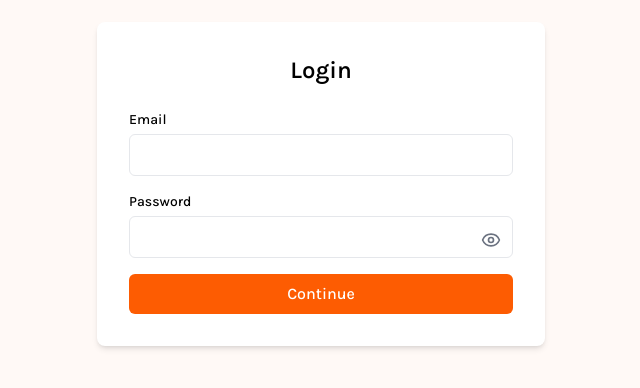
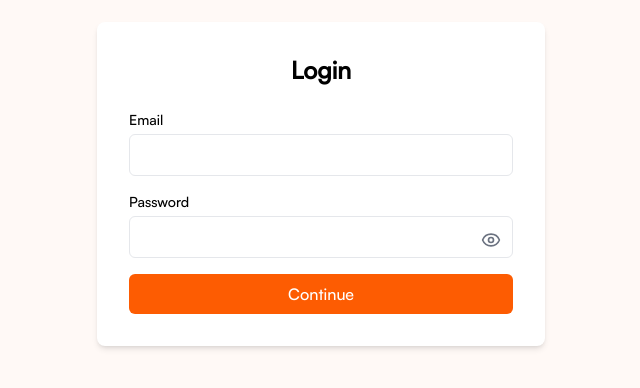
Before and after one commit to HarcourtHamsa/ai-avatar-project, a Next.js app: page / in a window 1280 px wide. Shown: the part 216-604 px from the top of the page, without its empty margins (319-959 px from the left). Built offline with nearby package versions, Linux system fonts and the light colour scheme.

Commit message:
use preffered font

```diff
--- a/src/app/globals.css
+++ b/src/app/globals.css
@@ -19,7 +19,7 @@ body {
 }
 
 * {
-  /* font-family: "Satoshi Medium" !important; */
+  font-family: "Satoshi Medium" !important;
 }
 
 p {
--- a/src/app/layout.js
+++ b/src/app/layout.js
@@ -1,8 +1,8 @@
 import "./globals.css";
-import { Karla } from "next/font/google";
+// import { Karla } from "next/font/google";
 import Providers from "./providers";
 
-const font = Karla({ subsets: ["latin"] });
+// const font = Karla({ subsets: ["latin"] });
 
 export const metadata = {
   title: "AI avatar project",
@@ -12,7 +12,7 @@ export const metadata = {
 export default function RootLayout({ children }) {
   return (
     <html lang="en">
-      <body className={`${font.className} antialiased`}>
+      <body className={`antialiased`}>
         <Providers>{children}</Providers>
       </body>
     </html>
```
